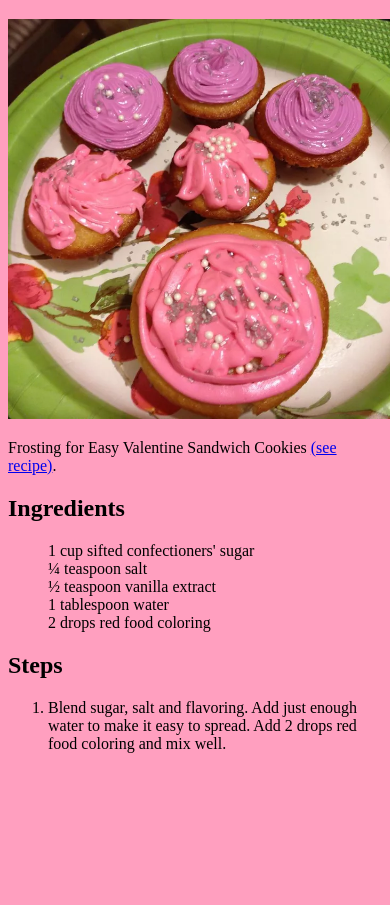
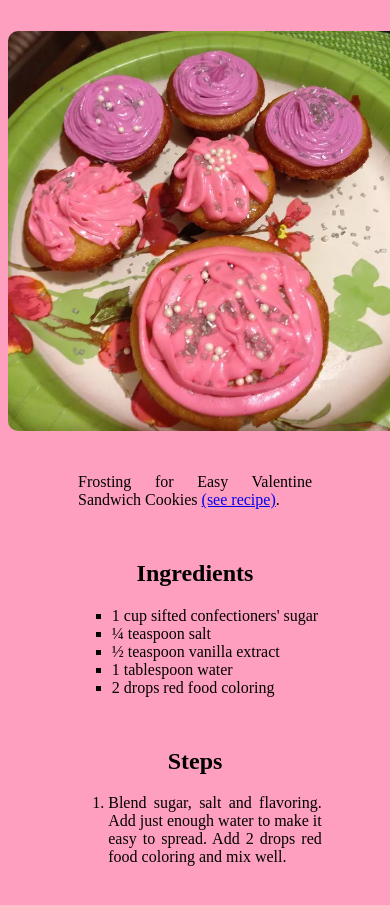
Before and after one commit to I0ANA24/odin-recipes, a plain HTML site: page recipes/Pink Valentine Frosting/pv_frosting.html in a window 390 px wide. Shown: the part 61-966 px from the top of the page. Before the commit the page ends 844 px from the top, so only its background shows below. Drawn offline with Linux system fonts and the light colour scheme.

Commit message:
The website is almost done. I don't know yet how to make the principle page to be responsive.

```diff
--- a/styles.css
+++ b/styles.css
@@ -12,12 +12,54 @@ body {
     text-align: center;
 }
 
-h1 {
+h1, h2 {
     text-align: center;
 }
 
+h2 {
+    margin-top: 6vh;
+}
+
 ul {
-    list-style-type: none;
+    list-style-type:square;
+}
+
+img {
+    margin: 0 auto;
+    display: block;
+    border-radius: 10px;
+    margin-top: 4vh;
+    margin-bottom: 5vh;
+}
+
+p, ol {
+    display: block;
+    /* width: fit-content; */
+    margin: 0 auto;
+    text-align: justify;
+    text-align-last: left;
+    width: 60vw;
+}
+
+p {
+    max-width: max-content;
+}
+
+ol {
+    width: 65vw;
+    margin-bottom: 5vh;
+}
+
+ul {
+    display: block;
+    width: max-content;
+    margin: 0 auto;
+    text-align: left;
+}
+
+/* principal page */
+#odin-recipes {
+    font-size: 2.2em;
 }
 
 .list {
@@ -38,8 +80,11 @@ ul {
     text-decoration: none;
     border-radius: 10px;
     color: white;
+    font-size: 1.1em;
 }
 
 .list li a:hover {
     background-color: rgb(188, 5, 182);
 }
+
+/*  */
```
